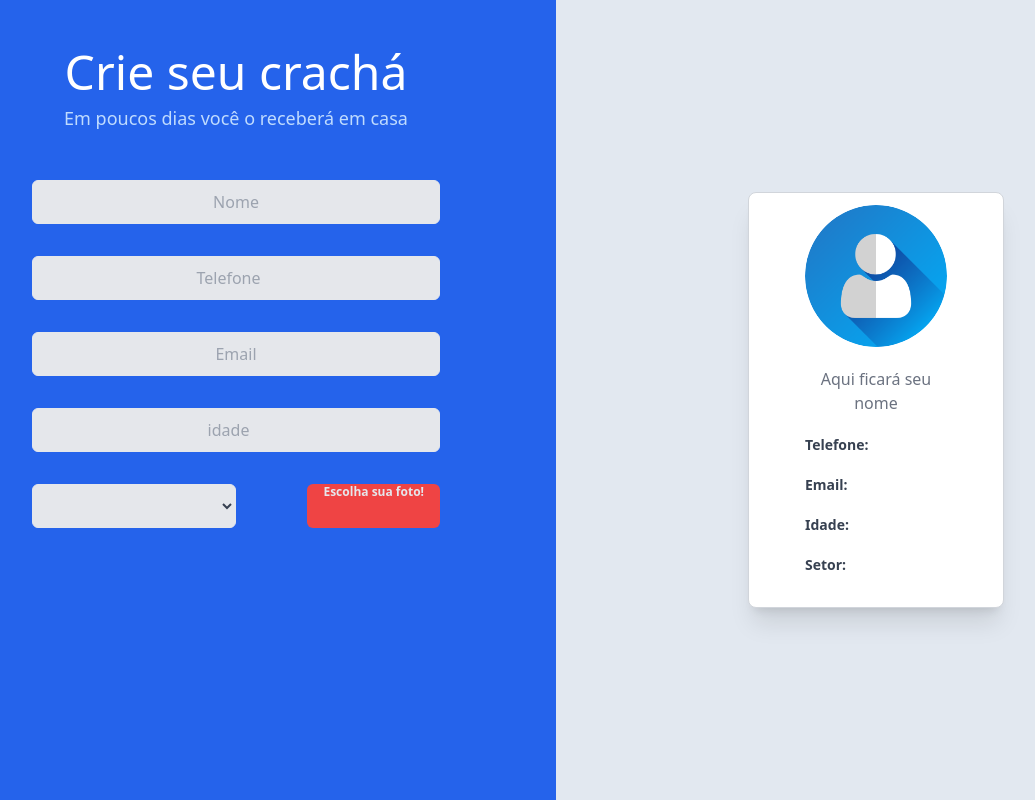
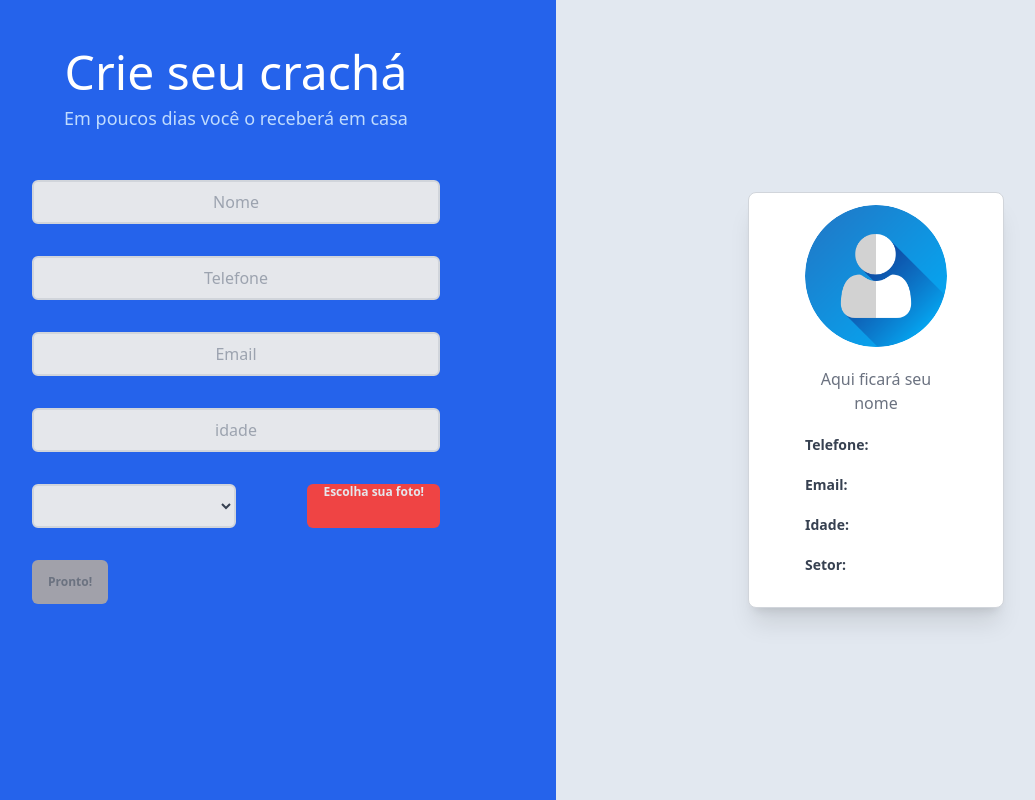
Before and after one commit to JonathanJack/parcelex, a Vue app: page / in a window 1280 px wide. Shown: the whole page, without its empty margins (84-1119 px from the left). Built offline with nearby package versions, Linux system fonts and the light colour scheme.

Commit message:
Validing form

```diff
--- a/src/components/Card.vue
+++ b/src/components/Card.vue
@@ -11,13 +11,15 @@
 
     <div class="sm:flex sm:items-center">
       <div class="text-sm">
-        <transition name="slide-fade-up">
-          <p class="card-row card-mainInfo teste"><b>{{name}}</b></p>
-        </transition>
+        <!-- <transition name="slide-fade-up"> -->
+          <!-- <transition-group name="slide-fade-right"> -->
+            <p class="card-row card-mainInfo card-item__focus teste"><b>{{name}}</b></p>
+          <!-- </transition-group>
+        </transition>             -->
         <p v-if="!name" class="card-row card-mainInfo text-gray-500 ">{{nameDefault}}</p>
         <p class="card-row card-info"><b>Telefone: </b> {{tel}}</p>
-        <p class="card-row card-info"><b>Email: </b>{{Email}}</p>
-        <p class="card-row card-info"><b>Idade: </b>{{idade}}</p>
+        <p class="card-row card-info"><b>Email: </b>{{email}}</p>
+        <p class="card-row card-info"><b>Idade: </b>{{age}}</p>
         <p class="card-row card-info"><b>Setor: </b>{{sectorSelected}}</p>
       </div>
     </div>
--- a/src/components/HelloWorld.vue
+++ b/src/components/HelloWorld.vue
@@ -8,9 +8,9 @@
           <p class="text-center text-blue-200 subtitle">Em poucos dias você o receberá em casa</p>
           <form action="" class="  h-16 sm:h-11  mt-8">
           <input v-model="name" placeholder="Nome" type="text" class="input w-full">
-          <input v-model="tel" placeholder="Telefone" type="number" class="input w-full">
-          <input v-model="Email" placeholder="Email" type="text" class="input w-full">
-          <input v-model="idade" placeholder="idade" type="number" class="input w-full">
+          <input v-model="tel" @keypress="onlyNumber"  placeholder="Telefone" type="text" class="input w-full">
+          <input v-model="email" placeholder="Email" type="text" class="input w-full">
+          <input v-model="age" @keypress="onlyNumber"  placeholder="idade" type="text" class="input w-full" >
           <div class="lg:flex lg:justify-between">
             <select v-model="sectorSelected" class="w-full lg:w-1/2 input">
               <option v-for="sector in sectors">
@@ -24,11 +24,9 @@
 
 
           </div>
-          <!-- <button class="btn btn-primary animate-bounce">Pronto!</button> -->
+          <button v-on:click="finishForm" :disabled="!allFieldsFilled"  class="btn" :class="allFieldsFilled ?'btn-primary' : 'btn-disabled'">Pronto!</button>
         </form>
         </div>
-
-
 
       </div>
 
@@ -58,6 +56,7 @@ export default {
       email: '',
       age: '',
       sectorSelected: '',
+      allFieldsFilled: false,
 
 
       previewImage: null,
@@ -84,8 +83,35 @@ export default {
 
             chooseFiles(){
               document.getElementById("fileUpload").click();
+            },
+
+
+            CheckFields(){
+              console.log(this.name.length);
+
+              console.log(this.email.length);
+              console.log(this.age.length);
+              console.log(this.sectorSelected.length);
+
+                this.allFieldsFilled = this.name.length > 0 && this.email.length > 0 && this.sectorSelected.length > 0;
+               console.log();
+
+            },
+            onlyNumber ($event) {
+              //console.log($event.keyCode); //keyCodes value
+              let keyCode = ($event.keyCode ? $event.keyCode : $event.which);
+              if ((keyCode < 48 || keyCode > 57) && keyCode !== 46) { // 46 is dot
+                 $event.preventDefault();
+              }
+            },
+            finishForm(){
+
+              alert('Salvo!');
             }
-        },
+      },
+  updated(){
+    this.CheckFields()
+  },
 
 
   props: {
--- a/src/main.css
+++ b/src/main.css
@@ -20,11 +20,13 @@
     @apply text-gray-200 bg-green-600 hover:text-green-600 hover:bg-gray-200 border-red-500
 }
 
-.input{
-    @apply  h-16 sm:h-11 my-5 sm:my-4 text-center text-gray-700 bg-gray-200 rounded-md  border border-gray-200 outline-none  ;
+.btn-disabled{
+    @apply bg-zinc-400 text-gray-500;
 }
 
-
+.input{
+    @apply  h-16 sm:h-11 my-5 sm:my-4 text-center text-gray-700 bg-gray-200 rounded-md border-gray-300 border-2 focus:border-blue-600 focus:drop-shadow-xl outline-none;
+}
 
 .card{
     @apply bg-white shadow-xl rounded-lg border border-gray-300 px-14 py-3 items-center text-center w-80 ;
@@ -49,33 +51,6 @@
     @apply h-14 absolute right-0 -bottom-2.5;
 }
 
-.slide-fade-up-enter-active {
-    -webkit-transition: all 0.25s ease-in-out;
-    transition: all 0.25s ease-in-out;
-    -webkit-transition-delay: 0.1s;
-            transition-delay: 0.1s;
-    position: relative;
-  }
-
-  .slide-fade-up-leave-active {
-    -webkit-transition: all 0.25s ease-in-out;
-    transition: all 0.25s ease-in-out;
-    position: absolute;
-  }
-
-  .slide-fade-up-enter {
-    opacity: 0;
-    -webkit-transform: translateY(15px);
-            transform: translateY(15px);
-    pointer-events: none;
-  }
-
-  .slide-fade-up-leave-to {
-    opacity: 0;
-    -webkit-transform: translateY(-15px);
-            transform: translateY(-15px);
-    pointer-events: none;
-  }
 
 
 @tailwind components;
```
